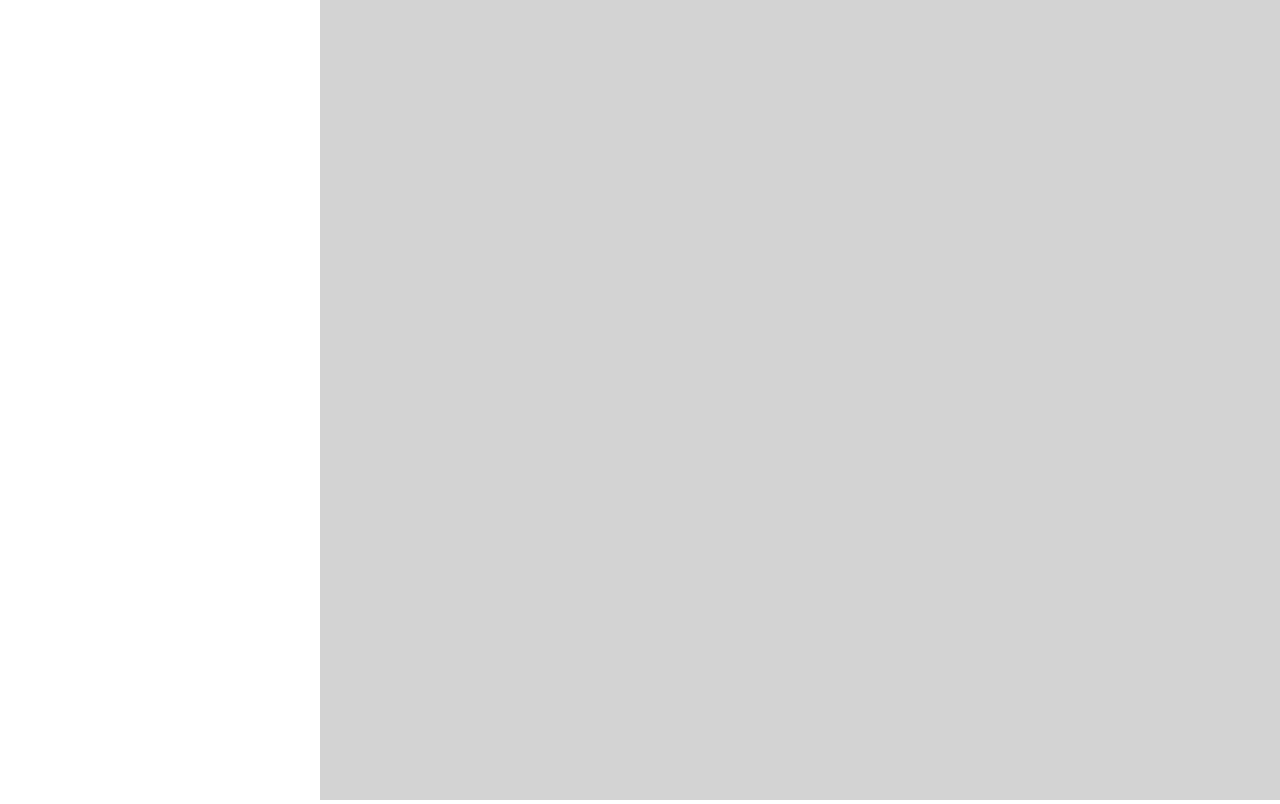
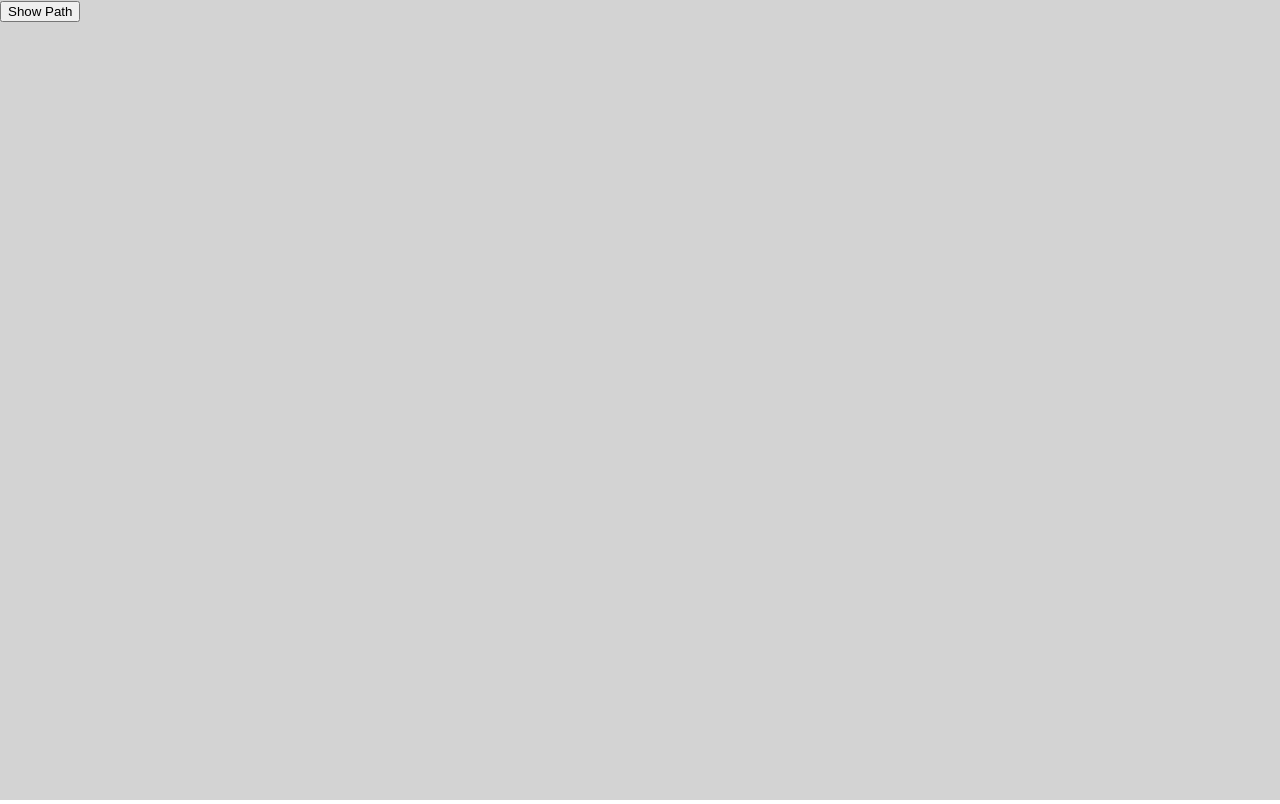
Before and after one commit to rbannal86/timelineApp, a React (Create React App) app: page / in a window 1280 px wide. Built offline with nearby package versions, Linux system fonts and the light colour scheme.

Commit message:
added a show path button

```diff
--- a/src/Components/Main/Main.css
+++ b/src/Components/Main/Main.css
@@ -1,8 +1,15 @@
 .main_main {
   position: relative;
   height: 100%;
-  width: 75%;
+  width: 100%;
   margin-right: 0;
+  display: flex;
+  flex-direction: row;
+  justify-content: start;
+}
+
+.main_utilities {
+  position: absolute;
 }
 
 #main_canvas {
--- a/src/Components/Main/Main.js
+++ b/src/Components/Main/Main.js
@@ -37,12 +37,14 @@ export default function Main() {
   // }, [pathUpdated]);
 
   const addPoint = (e) => {
+    // const previousLength = document
+    //   .getElementById("main_path")
+    //   .getTotalLength();
+
     let newPoints = [...points];
     const area = document.getElementById("main_canvas").getBoundingClientRect();
     const relativeY = e.clientY / area.height;
     const relativeX = (e.clientX - area.left) / area.width;
-
-    console.log(relativeX, relativeY);
 
     newPoints.push({
       relativeX,
@@ -50,15 +52,15 @@ export default function Main() {
     });
     setPoints(newPoints);
     setCanvasUpdated(!canvasUpdated);
+    // drawLine(previousLength);
+  };
+
+  const drawLine = (previousLength) => {
+    console.log(previousLength);
+    console.log(document.getElementById("main_path").getTotalLength());
   };
 
   const renderPaths = () => {
-    let previousPathLength = 0;
-    if (document.getElementById("main_path"))
-      previousPathLength = document
-        .getElementById("main_path")
-        .getTotalLength();
-    console.log(previousPathLength);
     if (points.length > 1) {
       let x1 = points[0].relativeX * canvasX;
       let y1 = points[0].relativeY * canvasY;
@@ -75,11 +77,20 @@ export default function Main() {
         for (let i = 2; i < points.length; i++) {
           let x = points[i].relativeX * canvasX;
           let y = points[i].relativeY * canvasY;
-          svgCurve = svgCurve + `T ${x} ${y}`;
+          let cx = (points[i - 1].relativeX * canvasX + x) * 0.5;
+          let cy = (points[i - 1].relativeY * canvasY + y) * 0.5;
+          svgCurve = svgCurve + `S ${cx} ${cy} ${x} ${y}`;
         }
       }
       return (
-        <path d={svgCurve} stroke="black" fill="transparent" id={"main_path"} />
+        <path
+          d={svgCurve}
+          markerEnd={"X"}
+          stroke="black"
+          fill="transparent"
+          id={"main_path"}
+          strokeWidth={"2"}
+        />
       );
     } else return null;
   };
@@ -98,15 +109,48 @@ export default function Main() {
     });
   };
 
+  const showPath = () => {
+    if (document.getElementById("main_path")) {
+      const path = document.getElementById("main_path");
+      const length = path.getTotalLength();
+      console.log(path.style.strokeDasharray);
+      console.log(path.style.strokeDashoffset);
+      path.style.transition = path.style.WebkitTransition = "none";
+      path.style.strokeDasharray = length + " " + length;
+      path.style.strokeDashoffset = length;
+      path.getBoundingClientRect();
+      path.style.transition = path.style.WebkitTransition =
+        "stroke-dashoffset 5s ease-in-out";
+      path.style.strokeDashoffset = "0";
+      setTimeout(() => {
+        path.style.transition = path.style.WebkitTransition = "none";
+        path.style.strokeDasharray = null;
+        path.style.strokeDashoffset = null;
+      }, 5000);
+    }
+  };
+
   return (
     <div className={"main_main"}>
+      <div className={"main_utilities"}>
+        <button
+          onClick={() => {
+            showPath();
+            // setTimeout(() => {
+            //   const path = document.getElementById("main_path");
+            //   path.style.transition = path.style.WebkitTransition = "none";
+            // }, [5000]);
+          }}
+        >
+          Show Path
+        </button>
+      </div>
       <svg
         ref={canvasMain}
         id={"main_canvas"}
         onClick={(e) => {
           addPoint(e);
         }}
-        style={{ height: "100%", width: "100%" }}
       >
         {renderPaths()}
       </svg>
```
